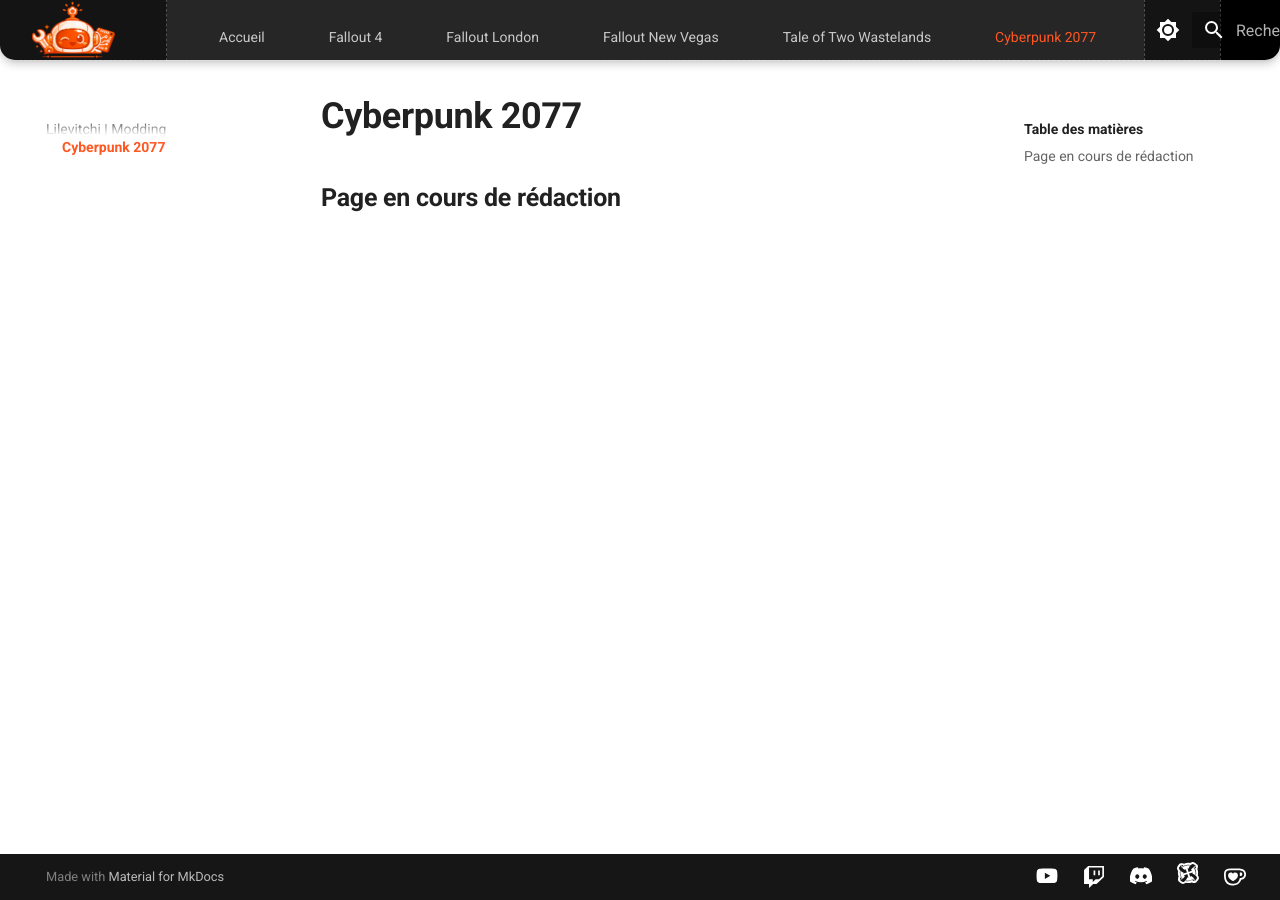
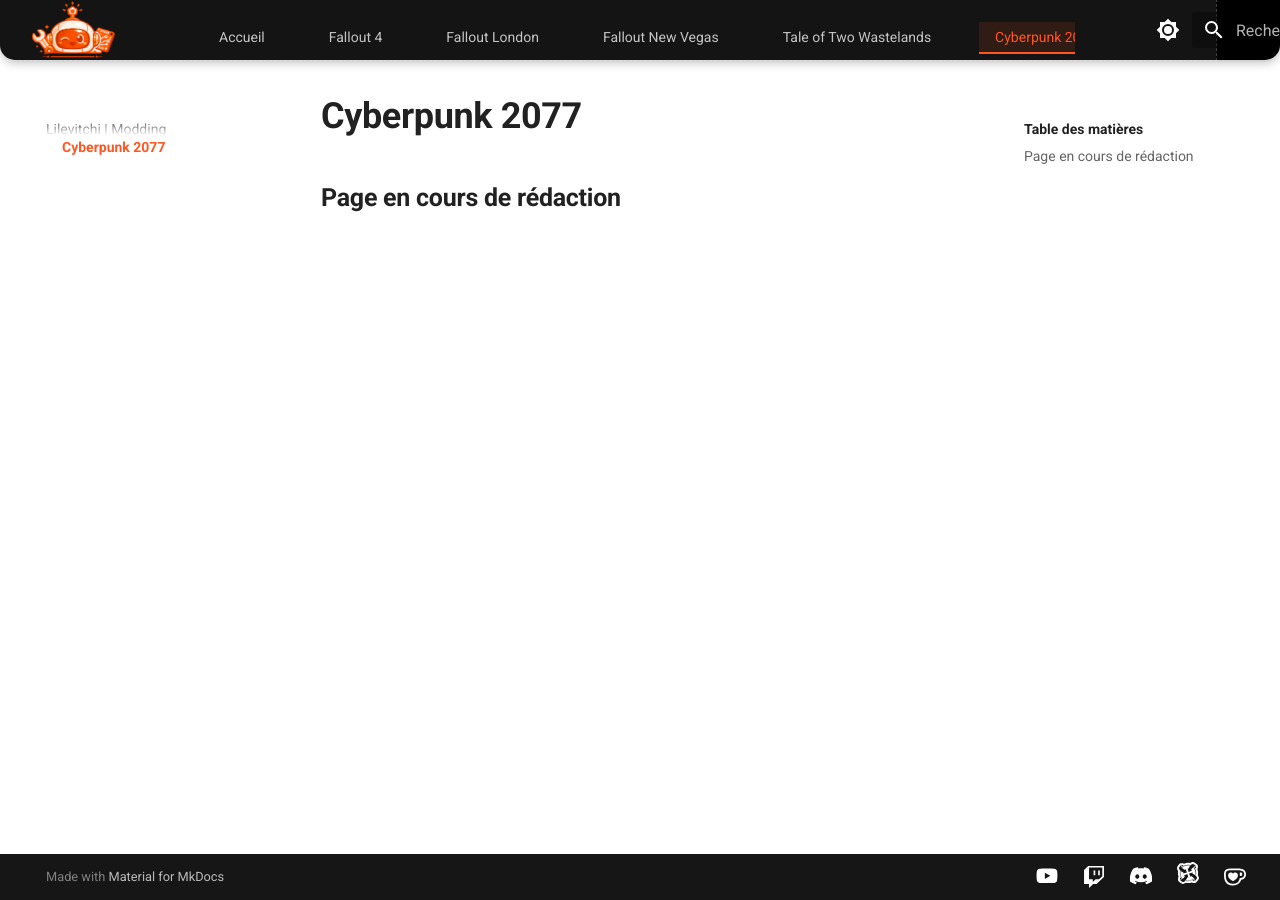
Before and after one commit to Lilevitchi/lilevitchi.github.io, an MkDocs documentation site: the page built from docs/cyberpunk/index.md, in a window 1280 px wide. Built offline with MkDocs 1.6.1 and Material for MkDocs 9.7.7, drawn with Linux system fonts in a browser that asks for light colours.

Commit message:
Update extra.css

```diff
--- a/docs/stylesheets/extra.css
+++ b/docs/stylesheets/extra.css
@@ -95,7 +95,7 @@
   display: flex;
   align-items: center;
   width: 100%;
-  /*max-width: var(--grid-max-width);*/
+  max-width: var(--grid-max-width);
   margin-left: 0;
  /* margin: 0 auto;
   margin-right: auto;*/
@@ -152,8 +152,8 @@
   justify-content: center;*/
   align-items: center;
   height: var(--header-height);
-  background-color: rgba(255, 255, 255, 0.08);
-  outline: 1px dashed rgba(255, 255, 255, 0.25);
+  /*background-color: rgba(255, 255, 255, 0.08);
+  outline: 1px dashed rgba(255, 255, 255, 0.25);*/
 }
 
 /* Tabs bar */
@@ -201,8 +201,8 @@
 .md-tabs__link {
   opacity: 1;
   color: var(--accent);
-  /*background-color: var(--tab-bg-active);
-  border-bottom-color: var(--accent);*/
+  background-color: var(--tab-bg-active);
+  border-bottom-color: var(--accent);
 }
 
 /* On cache la barre de navigation originale qui apparaît en haut à cause du mode sticky */
```
